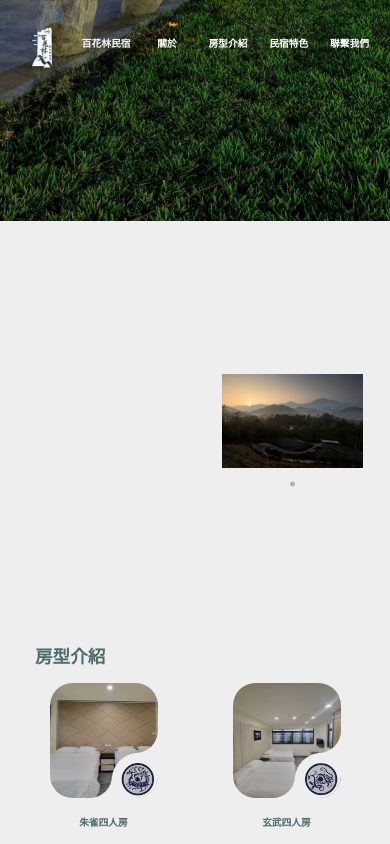
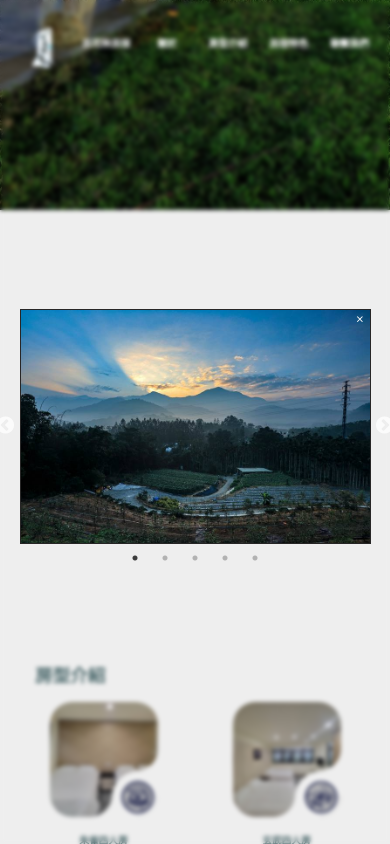
Before and after one commit to qwe638853/hundred_flowers, a Vue app: page / in a window 390 px wide. Both pictures are taken after a click on the element 292 px from the left and 421 px from the top of the page. Built offline with nearby package versions, Linux system fonts and the light colour scheme.

Commit message:
v2.6(update UI)

```diff
--- a/src/component/Page/AboutTitle.vue
+++ b/src/component/Page/AboutTitle.vue
@@ -11,7 +11,7 @@
           <p>騎行環湖自行車道或者參觀潭邊的寺廟和文化景點</p>
           <p>無論您是自然愛好者還是文化探索者，都能在此找到樂趣</p>
         </div>
-        <div class="wrapper">
+        <div class="wrapper" @click="showPopup()">
           <div class="carousel">
             <div><img src="@/img/aboutTitle/0.jpg" alt="Beautiful View"></div>
             <div><img src="@/img/aboutTitle/1.jpg" alt="Beautiful View"></div>
@@ -20,6 +20,23 @@
             <div><img src="@/img/aboutTitle/5.jpg" alt="Beautiful View"></div>
           </div>
         </div>
+        <Transition name="popAnimation">
+          <div v-if="showPop!==null" class="overlay">
+              <div class="popup">
+                <div class="fadePopup">
+                  <div><img src="@/img/aboutTitle/0.jpg" alt="Beautiful View"><span class="material-symbols-outlined" @click="closePopup">close</span></div>
+                  <div><img src="@/img/aboutTitle/1.jpg" alt="Beautiful View"><span class="material-symbols-outlined" @click="closePopup">close</span></div>
+                  <div><img src="@/img/aboutTitle/3.jpg" alt="Beautiful View"><span class="material-symbols-outlined" @click="closePopup">close</span></div>
+                  <div><img src="@/img/aboutTitle/4.jpg" alt="Beautiful View"><span class="material-symbols-outlined" @click="closePopup">close</span></div>
+                  <div><img src="@/img/aboutTitle/5.jpg" alt="Beautiful View"><span class="material-symbols-outlined" @click="closePopup">close</span></div>
+
+
+
+                </div>
+
+              </div>
+          </div>
+        </Transition>
       </div>
 
   </template>
@@ -32,6 +49,12 @@
 
   export default{
     name: "AboutPage",
+    data(){
+      return{
+        showPop: null,
+
+      }
+    },
     mounted(){
       this.initSlick();
 
@@ -40,13 +63,28 @@
       isVisible:Boolean
     },
     methods: {
+      showPopup(){
+          this.showPop = true;
+          this.$nextTick(() =>{
+              $('.fadePopup').slick({
+              dots: true,
+              infinite: true,
+              speed: 500,
+              fade: true,
+              cssEase: 'linear',
+              });
+          });
+      },
+      closePopup(){
+          this.showPop = null;
+      },
       initSlick(){
         $('.carousel').slick({
           slidesToShow:1,
           dots:true,
           centerMode:true,
           autoplay:true,
-          autoplaySpeed:5000,
+          autoplaySpeed:13000,
           infinite:true,
           arrows:false,
           centerPadding:'0px',
@@ -55,6 +93,7 @@
               breakpoint:768,
               settings:{
                 centerPadding:'0px',
+                dots:false,
               }
             }
           ]
@@ -69,7 +108,6 @@
   .AboutPage{
     display: flex;
     justify-content:space-around;
-    height: 85vh;
   }
   .AboutPage h1{
     margin-top: 5vh;
@@ -77,13 +115,37 @@
     font-size: 4.5vw;
   }
   .AboutPage p{
-    font-size: 1.3vw;
+    font-size: 1.2rem;
     margin-left: 17%;
     color: #272626;
   }
+  .popup{
 
+    display: flex;
+    align-items: center;
+    position: relative;
+    width: 50%;
+    height: 100%;
+    background-color: transparent;
+    margin: auto;
+  }
+  .fadePopup{
+    width: 100%;
+    background-size: cover;
+    border: 1px solid #272626;
+  }
 
+  .popAnimation-enter-active{
+    animation: fadepop 0.2s ease-out;
+  }
+  .popAnimation-leave-active{
+    animation: fadepop reverse 0.3s ease-out;
+  }
 
+  @keyframes fadepop {
+    0% {transform: scale(0);}
+    100% {transform: scale(1);}
+  }
 
   .TextFade{
     height: 100%;
@@ -96,6 +158,7 @@
   .FadeisTrue{
       opacity: 1;
   }
+
 
   .wrapper{
     display: flex;
@@ -118,18 +181,45 @@
     object-fit: cover;
 
   }
+  .overlay{
+    position: absolute;
+    top: 0;
+    left: 0;
+    right: 0;
+    bottom: 0;
+    z-index: 150;
+    backdrop-filter: blur(2px);
+    padding: 4em 0;
+    & img {
+      width: 100%;
+      height: 100%;
+      object-fit: contain;
+    }
+    & span{
+      position: absolute;
+      font-size: 3vw;
+      color: #fff;
+      right: 1vw;
+      top: 1vw;
+      cursor: pointer;
+    }
+  }
 
-
+  @media screen and (max-width: 768px) {
+    .overlay .popup{
+        width: 90%;
+        padding-top: 10%;
+    }
+  }
   @media screen and (max-width: 480px) {
-    .AboutPage{
-      height: 30vh;
-    }
-    .AboutPage p{
-      font-size: 1.6vw;
+    .AboutPage p {
+      font-size: 2.2vw;
     }
     .wrapper{
       margin-top: 20%;
     }
-
+    .overlay .popup{
+      width: 90%;
+    }
   }
 </style>
--- a/src/component/Page/RoomPage.vue
+++ b/src/component/Page/RoomPage.vue
@@ -4,7 +4,9 @@
     <div class="cardContainer">
       <div v-for= "(item,index) in Roomimg"
           :key="index"
-          class="card">
+          class="card"
+          @click="showPopup(index)"
+          >
         <div class="cardInner">
           <div class="box">
             <div class="boximg">
@@ -35,14 +37,7 @@
           </div>
       </div>
     </Transition>
-    <h2 style="margin-top: 5vh; margin-bottom: 5vw; text-align: center;">房間內均提供以下物品</h2>
-    <div class="sparePartContainer">
-      <div v-for="(item,index) in spareParts" :key="index" class="sparePart">
 
-        <img :src="item.icon" alt="spareParts_icon">
-        <h3>{{ item.name }}</h3>
-      </div>
-    </div>
   </div>
 </template>
 
@@ -254,38 +249,8 @@
       }
     }
   }
-  .sparePartContainer{
-    margin-inline: 15vw;
-    display: grid;
-    justify-content: center;
-    grid-template-columns:repeat(6,1fr);
-  }
-  .sparePart{
-    display: flex;
-    flex-direction: column;
-    align-items: center;
-    margin:15%;
-    height: 6vw;
-    width: auto;
 
-  }
-  .sparePart img{
-    height: 80%;
-    width: 80%;
-    object-fit: contain;
-  }
-  .sparePart h3{
-    margin-top:10%;
-    font-size: 1.5vw;
-    color: #272626;
-  }
   @media screen and (max-width: 768px) {
-    .sparePartContainer {
-      margin-inline: 5vw;
-      grid-template-columns: repeat(3, 1fr);
-
-    }
-
     .overlay .popup{
       width: 90%;
       padding-top: 10%;
@@ -293,10 +258,6 @@
 
     .cardContainer {
       grid-template-columns: repeat(auto-fit, minmax(30%, 1fr));
-    }
-
-    .sparePartContainer {
-      grid-template-columns: repeat(auto-fit, minmax(80px, 1fr));
     }
 
     h2{
--- a/src/component/Page/featurePage.vue
+++ b/src/component/Page/featurePage.vue
@@ -33,7 +33,7 @@ export default{
             features:[
                 {name:"娛樂設施",fIcon:"star",t:"提供專業卡拉OK設備、麻將桌，享受各種娛樂",img:require("@/img/Feature/karaoke.jpg"),cardStatus:null},
                 {name:"烤肉設施",fIcon:"outdoor_grill",t:"設有烤肉空間及設施，享受BBQ的樂趣",img:require("@/img/Feature/BBQ.jpg"),cardStatus:null},
-                {name:"溫馨客廳",fIcon:"chair",t:"客廳擁有寬敞的空間和舒適的沙發，簡約的裝潢和現代化的設計營造出高雅的氛圍",img:require("@/img/Feature/livingRoom.jpg"),cardStatus:null},
+                {name:"溫馨客廳",fIcon:"chair",t:"擁有寬敞的空間和舒適的沙發，帶有簡約的裝潢和現代化的設計",img:require("@/img/Feature/livingRoom.jpg"),cardStatus:null},
                 {name:"泡茶空間",fIcon:"local_cafe",t:"設有泡茶空間，無論是品茗聊天還是靜心獨處都非常合適",img:require("@/img/Feature/teaRoom.jpg"),cardStatus:null},
                 {name:"美麗風景",fIcon:"landscape",t:"放眼望去，是大自然；宛如世外桃源，享受寧靜之美",img:require("@/img/Feature/view.jpg"),cardStatus:null},
                 {name:"精緻廚房",fIcon:"skillet",t:"準備了設備齊全的廚房，可以隨心所欲的盡情料理",img:require("@/img/Feature/kitchen.jpg"),cardStatus:null},
@@ -170,11 +170,11 @@ export default{
     }
 
     .featureContainer h2{
-     padding: 2vw;
-     padding-bottom: 0;
+      font-size: 2.5vw;
+      padding: 2.5vw;
     }
     .feature{
-      height: 9rem;
+      height: 12rem;
       width: 100%;
     }
     .featureContainer .material-symbols-outlined{
@@ -182,6 +182,7 @@ export default{
       font-size: 4.5vw;
     }
     .inText{
+      text-align: center;
       padding: 0;
     }
     .flipButton{
@@ -191,6 +192,10 @@ export default{
     .flipButton .material-symbols-outlined{
       font-size: 1.5vw;
     }
+    .CenterText span{
+      font-size: 2vw;
+    }
+
   }
    @media screen and (max-width:480px) {
 
@@ -199,19 +204,15 @@ export default{
 
     }
     .featureContainer h2{
-     padding: 2vw;
-     padding-bottom: 0;
+     padding: 3vw;
     }
     .feature{
-      height: 25vw;
+      height: 6.5rem;
       width: 100%;
     }
     .featureContainer .material-symbols-outlined{
       margin-top: 2vw;
       font-size: 4.5vw;
-    }
-    .inText{
-      padding: 0;
     }
     .CenterText{
       transform: translateY(-1.5vw);
```
